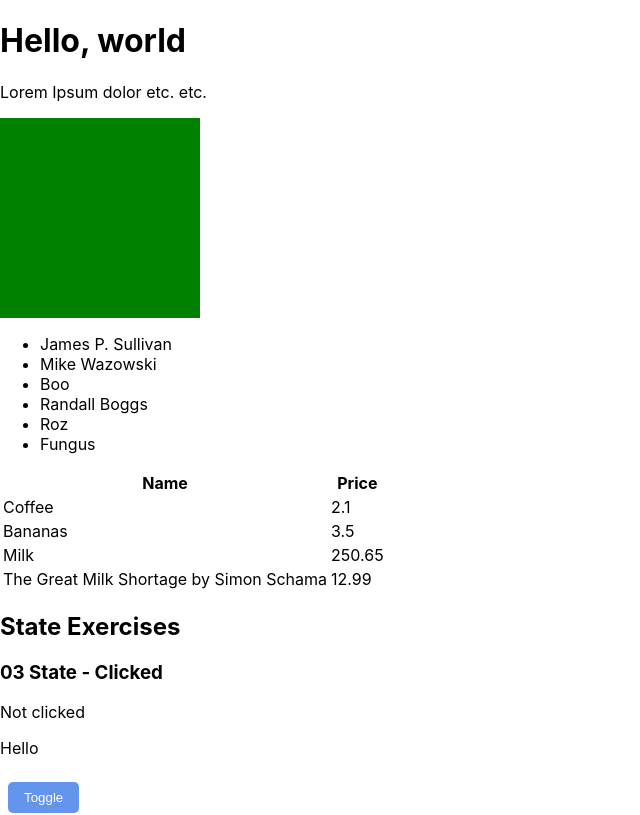
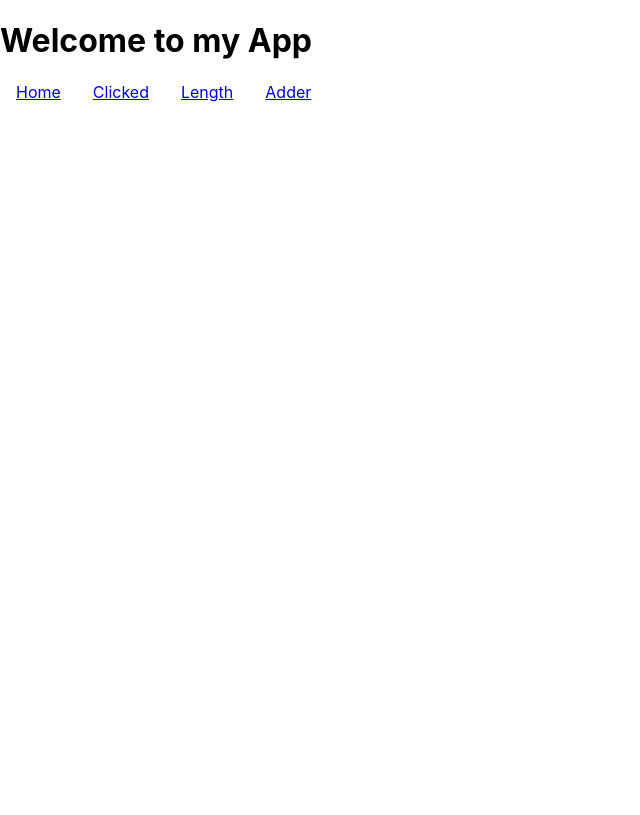
Before and after one commit to nosvalds/devMe-week9--react, a React (Create React App) app in the folder devme-react-exercises/: page / in a window 1280 px wide. Shown: the top 815 px of the page, without its empty margins (0-640 px from the left). Built offline with nearby package versions, Linux system fonts and the light colour scheme.

Commit message:
05 Router - URLs no props

```diff
--- a/devme-react-exercises/src/App.js
+++ b/devme-react-exercises/src/App.js
@@ -1,8 +1,26 @@
 import React from 'react';
 import './App.css';
-import Stuff from './components/Stuff';
-import FadeIn from './components/FadeIn';
+import {BrowserRouter as Router, Route, Link} from 'react-router-dom';
 
-const App = () => (<FadeIn time="5000ms"><Stuff /></FadeIn>)
+import Header from './components/Header';
+import Clicked from './components/state/Clicked';
+import Length from './components/forms/Length';
+import Adder from './components/forms/Adder';
+
+
+const App = () => (
+    <Router>
+        <Header>Welcome to my App</Header>
+        <nav>
+            <Link to="/">Home</Link>
+            <Link to="/clicked">Clicked</Link>
+            <Link to="/length">Length</Link>
+            <Link to="/adder">Adder</Link>
+        </nav>
+        <Route exact path="/clicked" component={Clicked} />
+        <Route exact path="/length" component={Length} />
+        <Route exact path="/adder" component={Adder} />
+    </Router>
+)
 
 export default App;
--- a/devme-react-exercises/src/index.css
+++ b/devme-react-exercises/src/index.css
@@ -25,3 +25,11 @@ button {
   color: white;
   border: none;
 }
+
+a {
+  padding: 1rem;
+}
+
+nav {
+  margin-bottom: 1rem;
+}
```
Also changed, not shown: devme-react-exercises/src/components/FourOhFour.js (added, +12 -0 lines), devme-react-exercises/src/switch.js (added).
